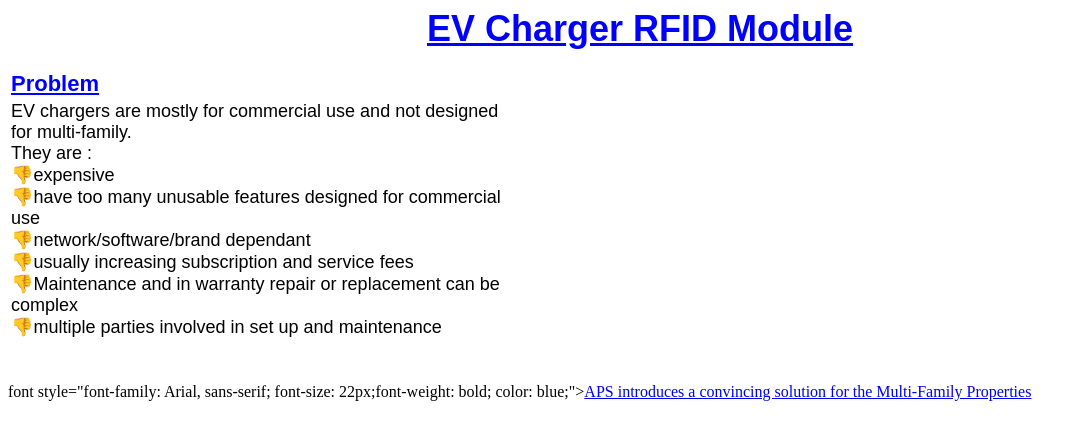
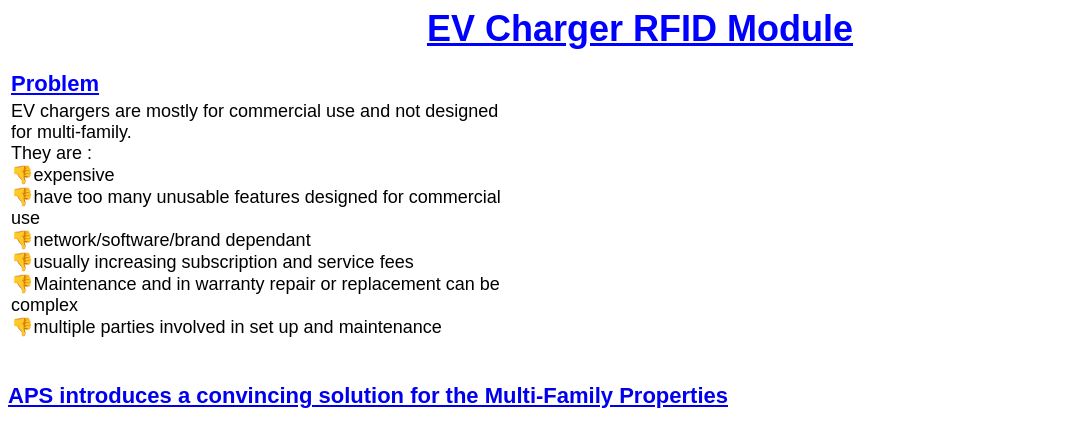
Before and after one commit to ALCEVMOD/APSEV, a plain HTML site: page index.html in a window 1280 px wide. Shown: the whole page, without its empty margins (0-1086 px from the left). Drawn offline with Linux system fonts and the light colour scheme.

Commit message:
Fix HTML formatting and structure

```diff
--- a/index.html
+++ b/index.html
@@ -28,6 +28,6 @@ They are :<br>👎expensive<br>👎have too many unusable features designed for
 <div>
 </div>
 
-font style="font-family: Arial, sans-serif; font-size: 22px;font-weight: bold; color: blue;"><a href="Intro2.html" class="button">APS introduces a convincing solution for the Multi-Family Properties</a></font>
+<font style="font-family: Arial, sans-serif; font-size: 22px;font-weight: bold; color: blue;"><a href="Intro2.html" class="button">APS introduces a convincing solution for the Multi-Family Properties</a></font>
 </body>
 </html>
```
